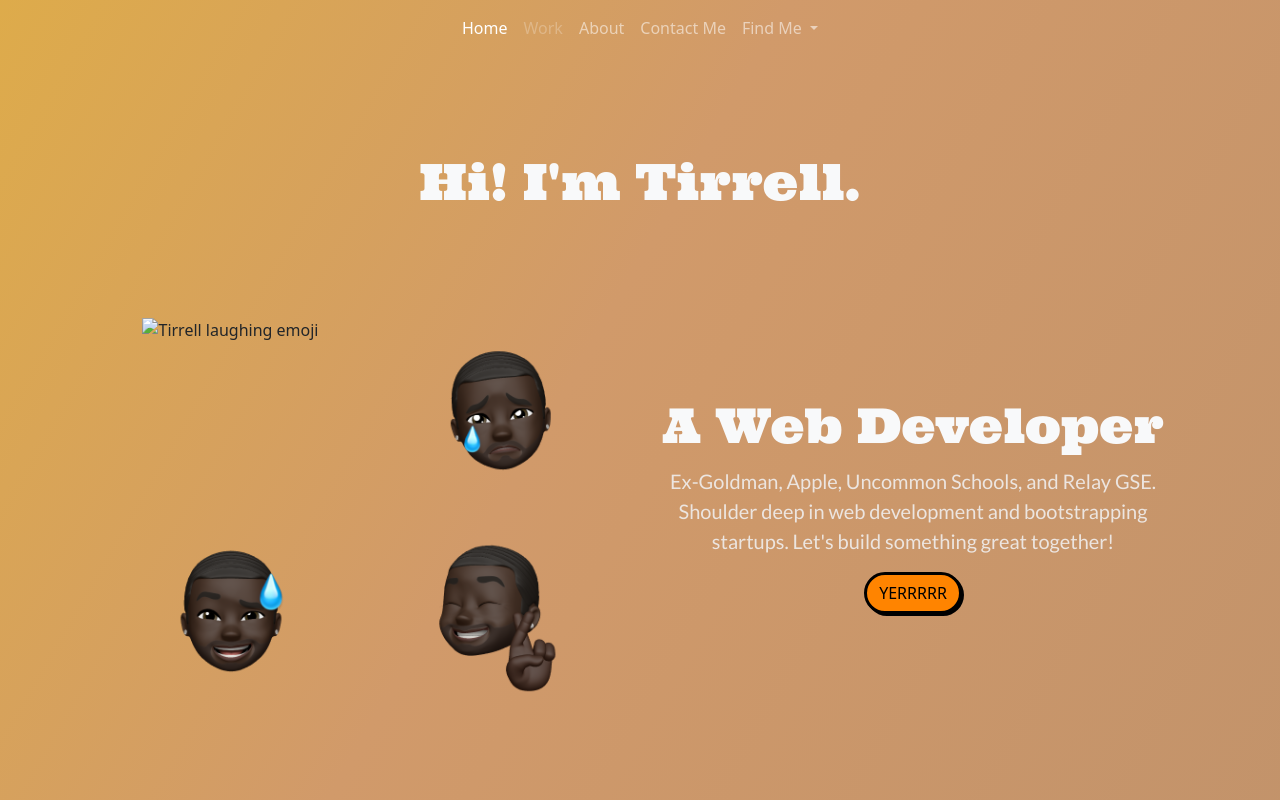
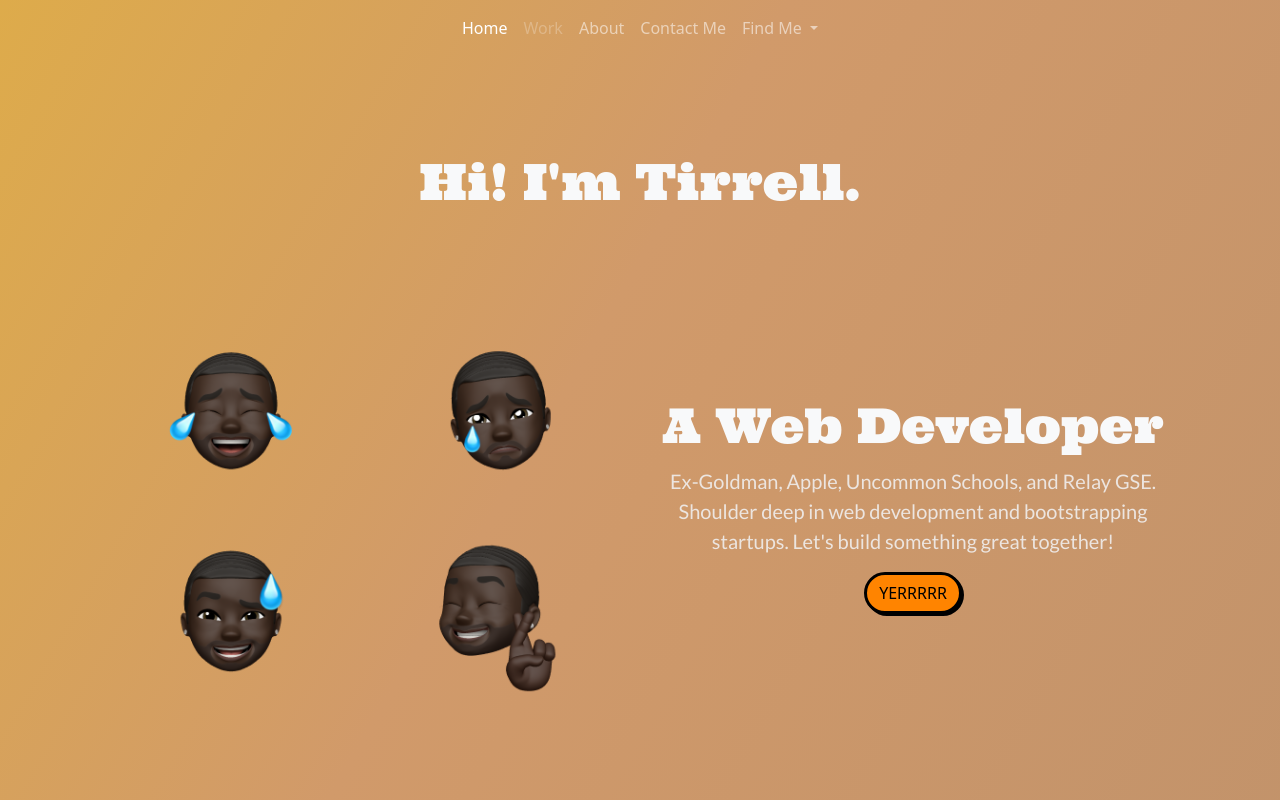
Before and after one commit to BKFOE/barronette-portfoliov1, a plain HTML site: page index.html in a window 1280 px wide. Shown: the top 800 px of the page. Drawn offline with nearby package versions, Linux system fonts and the light colour scheme; files whose address does not match are found by name; a web font is replaced by a local one.

Commit message:
Update index.html

```diff
--- a/index.html
+++ b/index.html
@@ -66,7 +66,7 @@
       <div class="col-lg-6 ">
         <div class="row ">
         <div class="col">
-            <img src="assets/images/01CA28C7-F7F1-4086-8AE0-BA75E87381FE.png" class="img-fluid" alt="Tirrell laughing emoji" width="200" height="200"></div>
+            <img src="/01CA28C7-F7F1-4086-8AE0-BA75E87381FE.png" class="img-fluid" alt="Tirrell laughing emoji" width="200" height="200"></div>
         <div class="col"><img src="assets/images/69BE8BAB-805E-4EEA-8437-F498387189F2.png" class="img-fluid" alt="Tirrell crying emoji" width="200" height="200"></div>
         </div>
         <div class="row">
```
